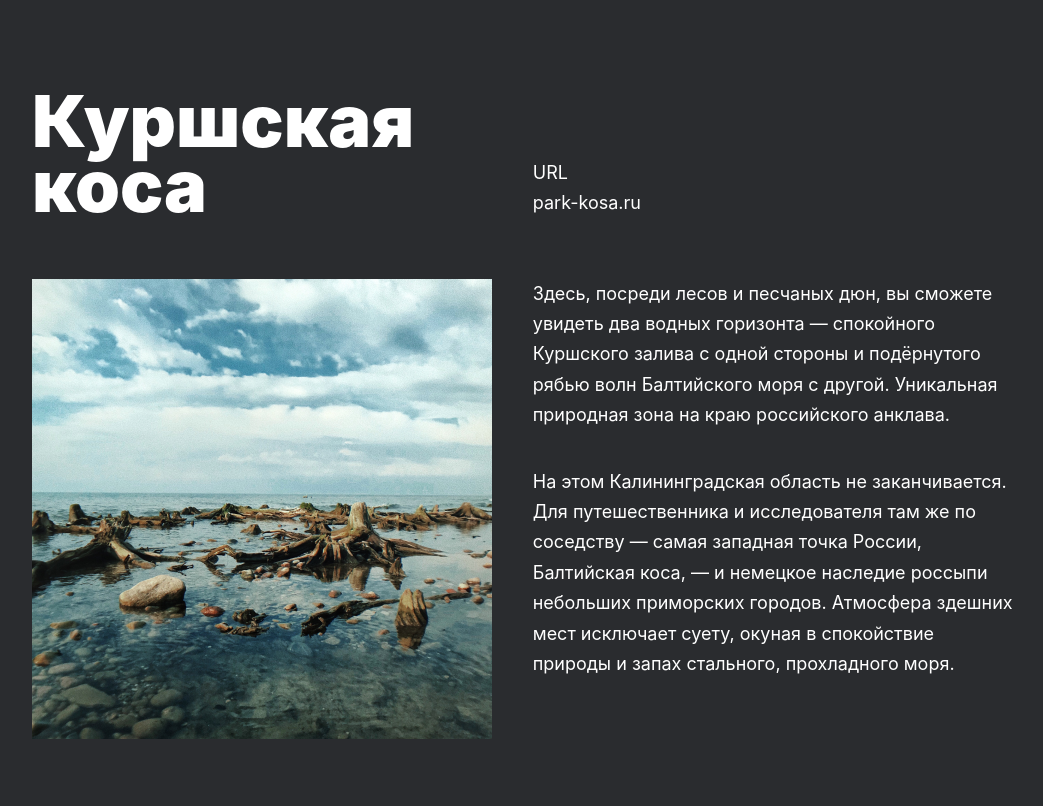
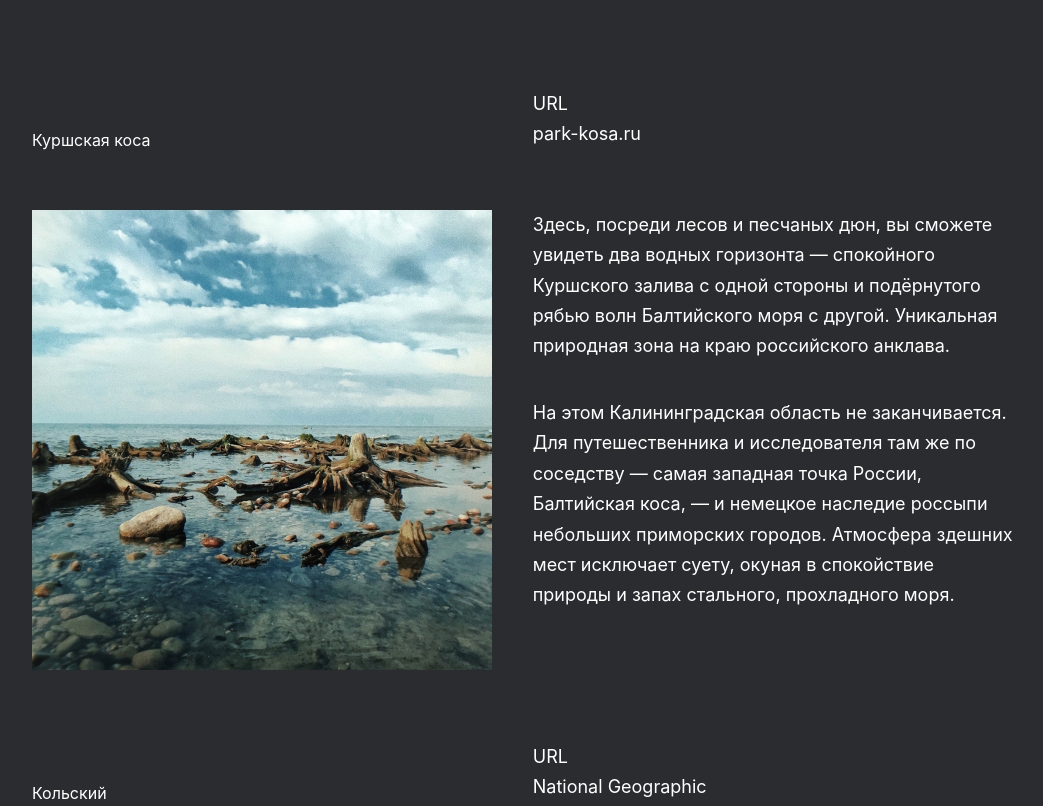
Before and after one commit to AlexandrNel/Travels-in-Russia, a plain HTML site: page index.html in a window 1280 px wide. Shown: the part 1409-2215 px from the top of the page, without its empty margins (116-1159 px from the left). Drawn offline with nearby package versions, Linux system fonts and the light colour scheme; files that its build step writes are made by us from their sources; a web font is replaced by a local one.

Commit message:
Update _places.scss

```diff
--- a/scss/components/_places.scss
+++ b/scss/components/_places.scss
@@ -28,12 +28,6 @@
    align-items: flex-end;
 }
 
-
-&__title{
-    font-size: 72px;
-    font-weight: 900;
-    line-height: 90.767%;
-}
 &__link{
 
 }
```
